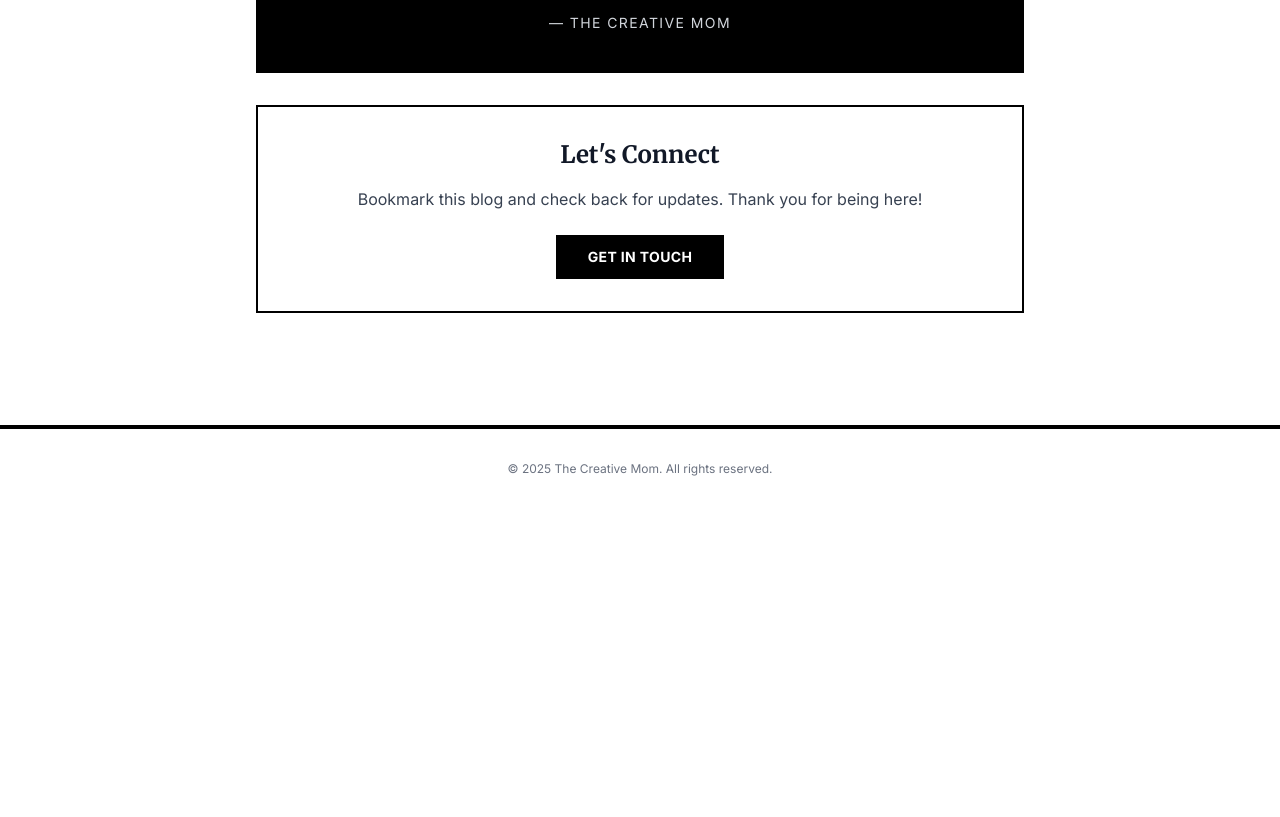
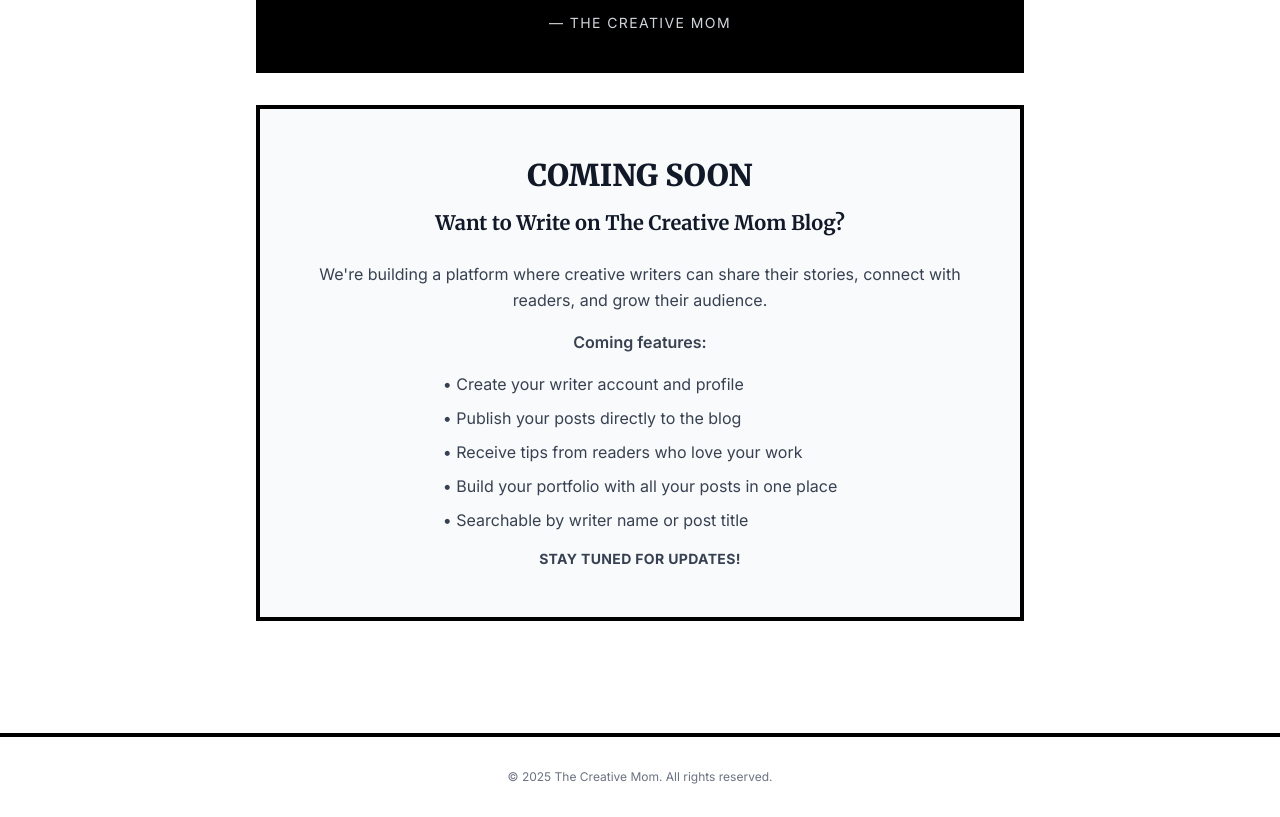
Before and after one commit to BizTrackxrp/TheCreativeMom, a Next.js app: page /about in a window 1280 px wide. Shown: the part 1616-2433 px from the top of the page. Before the commit the page ends 2125 px from the top, so only its background shows below. Built offline with nearby package versions, Linux system fonts and the light colour scheme.

Commit message:
Update page.tsx

```diff
--- a/app/about/page.tsx
+++ b/app/about/page.tsx
@@ -83,20 +83,33 @@ export default function AboutPage() {
           </p>
         </div>
 
-        {/* Connect */}
-        <div className="border-2 border-black p-8 text-center">
-          <h2 className="text-2xl font-serif font-bold mb-4">
-            Let's Connect
+        {/* Coming Soon - Write for Us */}
+        <div className="border-4 border-black p-12 text-center bg-gray-50">
+          <h2 className="text-3xl font-serif font-black mb-4 uppercase">
+            Coming Soon
           </h2>
-          <p className="text-gray-700 mb-6">
-            Bookmark this blog and check back for updates. Thank you for being here!
-          </p>
-          <a
-            href="mailto:hello@thecreativemom.com"
-            className="inline-block bg-black text-white px-8 py-3 font-bold uppercase tracking-wide hover:bg-gray-800 transition-colors text-sm"
-          >
-            Get in Touch
-          </a>
+          <h3 className="text-xl font-serif font-bold mb-6">
+            Want to Write on The Creative Mom Blog?
+          </h3>
+          <div className="max-w-2xl mx-auto text-gray-700 leading-relaxed space-y-4">
+            <p>
+              We're building a platform where creative writers can share their stories,
+              connect with readers, and grow their audience.
+            </p>
+            <p className="font-semibold">
+              Coming features:
+            </p>
+            <ul className="text-left inline-block space-y-2">
+              <li>• Create your writer account and profile</li>
+              <li>• Publish your posts directly to the blog</li>
+              <li>• Receive tips from readers who love your work</li>
+              <li>• Build your portfolio with all your posts in one place</li>
+              <li>• Searchable by writer name or post title</li>
+            </ul>
+            <p className="mt-6 text-sm uppercase tracking-wide font-bold">
+              Stay tuned for updates!
+            </p>
+          </div>
         </div>
       </div>
     </div>
```
